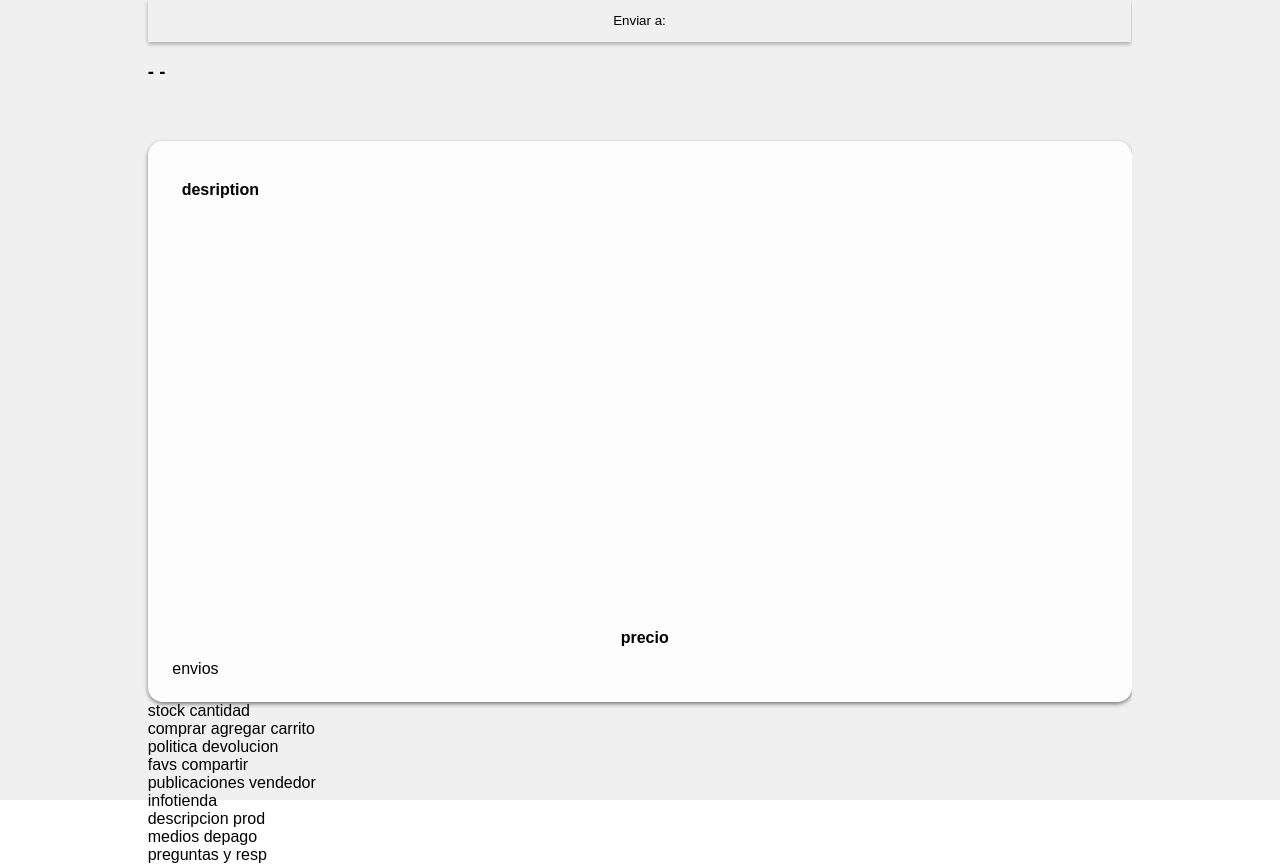
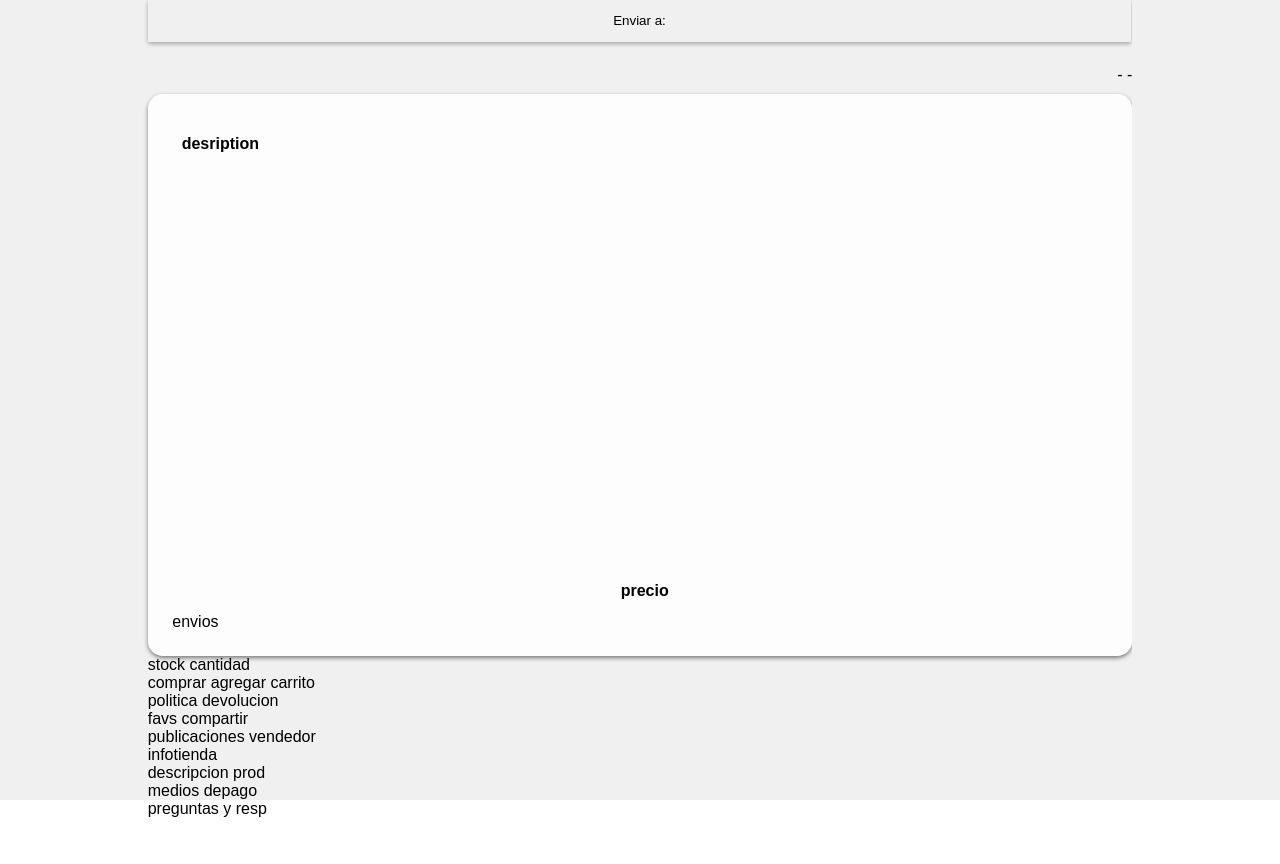
Before and after one commit to csr91/cannubis, a Flask app: page /aviso in a window 1280 px wide. Shown: the part 68-932 px from the top of the page. After the commit the page ends 885 px from the top, so only its background shows below. Run offline with Flask 3, Linux system fonts and the light colour scheme.

Commit message:
correccion nav bar avisos y pag avisos

```diff
--- a/static/aviso.css
+++ b/static/aviso.css
@@ -5,6 +5,7 @@ body {
     font-family: 'Arial';
     user-select: none;
     background-color: rgb(202, 221, 197);
+    margin-top: 0;
 }
 
 h1 {
@@ -42,7 +43,7 @@ header {
     background-color: rgba(0, 0, 0, 0.2);
     backdrop-filter: blur(5px);
     right: 0;
-    margin-top: -1.5%;
+
 }
 
 .header1 {
@@ -183,6 +184,14 @@ header {
     margin-bottom: 10px;
 }
 
+.lanav {
+    display: none;
+}
+
+.maincolumns {
+    margin-top: 3.0%;
+}
+
 .containertop {
     font-family: 'Arial';
     font-size: smaller;
@@ -198,7 +207,7 @@ header {
 .card.show {
     position: absolute;
     background-color: #f1f1f1;
-    margin-top: 0.9%;
+
     transition: max-height 0.4s ease; /* Transición suave de 0.3 segundos */
     width: 96%;
     height: 75%;
@@ -416,7 +425,7 @@ header {
         display: none;
     }
 
-    .holis {
+    .maincolumns {
         font-family: 'Arial';
         width: 100%;
         color: #000000;
@@ -458,13 +467,34 @@ header {
         box-shadow: 0 2px 4px rgba(0, 0, 0, 0.3);
     }
 
+    .preconteiner {
+        margin-top: 2.5%;
+        width: 100%;
+        display: flex;
+        flex-direction: column;
+    }
+
+    .containertop2 {
+        display: flex;
+        justify-content: space-between;
+        align-items: center;
+    }
+
+    #titulo {
+        margin: 0;
+    }
+
+    #estadoaviso {
+        margin: 0;
+    }
+
     .container {
         font-family: 'Arial';
         background-color: rgb(255, 255, 255, 0.9);
         display: relative;
         flex-direction: column;
         padding: 2.5%;
-        margin-top: 2%;
+        margin-top: 1%;
         border-radius: 15px;
         box-shadow: 0 2px 4px rgba(0, 0, 0, 0.5);
     }
--- a/templates/aviso.html
+++ b/templates/aviso.html
@@ -74,7 +74,7 @@
             <button class="boton-cuenta">Cerrar Sesión</button>
         </div>
     </div>
-    <div class="holis">
+    <div class="maincolumns">
         <div class="columna-izquierda"></div>
         <div class="columna-centro">
             <div class="centertop">
@@ -82,13 +82,11 @@
                     <p id="enviar-a">Enviar a:</p>
                 </div>
             </div>
-            <div class="upleft">
-                <div class="containertop2">
-                    <h3 id="estadoaviso">
-                        <span id="condicion"></span> - <span id="cantidad"></span> - <span id="estrellas"></span>
-                    </h3>
-                    <h1 id="titulo"></h1>
-                </div>
+                <div class="preconteiner">
+                    <div class="containertop2">
+                        <p id="titulo"></p>
+                        <p id="estadoaviso"><span id="condicion"></span> - <span id="cantidad"></span> - <span id="estrellas"></span></p>
+                    </div>
             </div>
             <div class="container">
                 <h3 id="desc-corta">desription</h3>
--- a/templates/cuenta.html
+++ b/templates/cuenta.html
@@ -7,6 +7,7 @@
         <link rel="stylesheet" href="/static/cuenta.css">
         <link rel="stylesheet" href="https://cdnjs.cloudflare.com/ajax/libs/font-awesome/5.15.3/css/all.min.css" />
     </head>
+<body>
     <header>
         <div class="header1">
             <img src="/static/images/ico/192.png">
@@ -58,8 +59,7 @@
             <div class="lanav2">.</div>
         </div>
     </header>
-<body>
-    <div class="holis">
+    <div class="maincolumns">
         <div class="card-container">
             <div class="card">
                 <button class="boton-cuenta">Mis Datos</button>
```
Also changed, not shown: static/cuenta.css (+12 -4 lines). Lines whose indentation alone changed are shown as unchanged.
